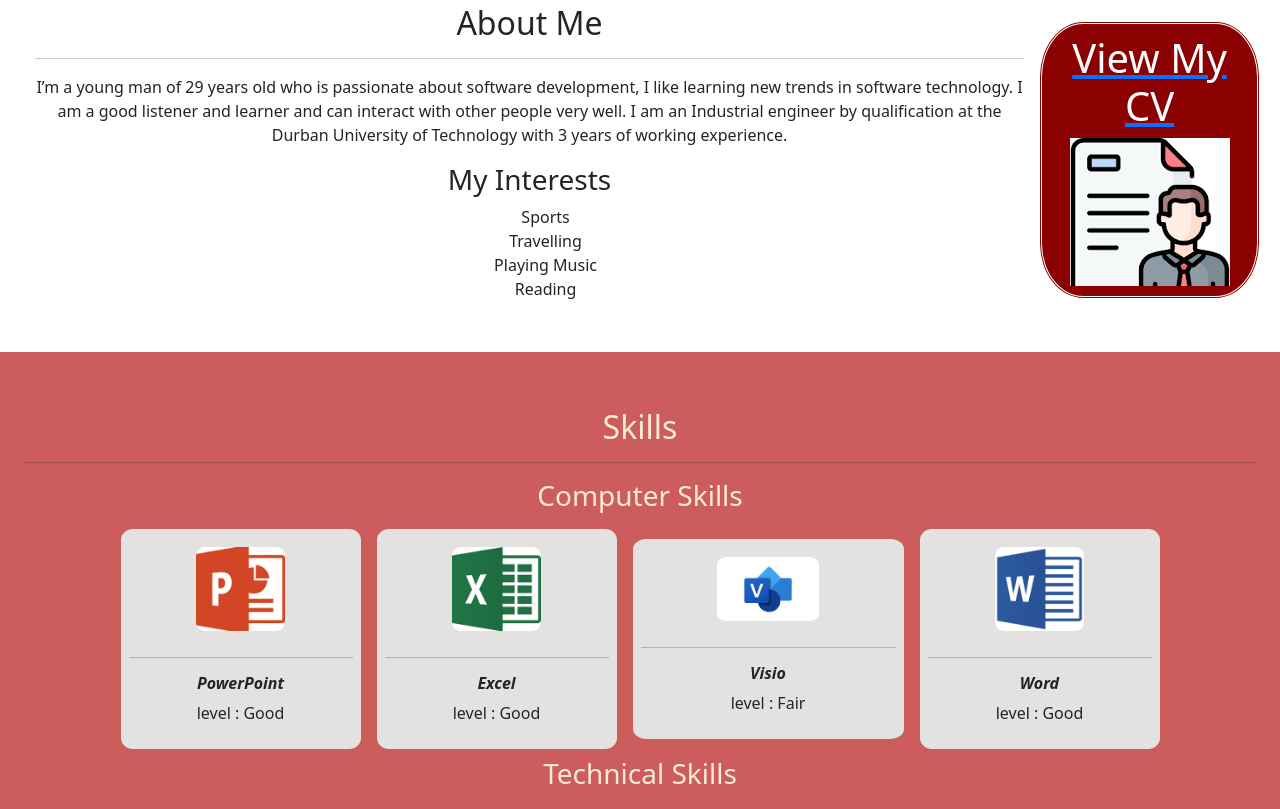
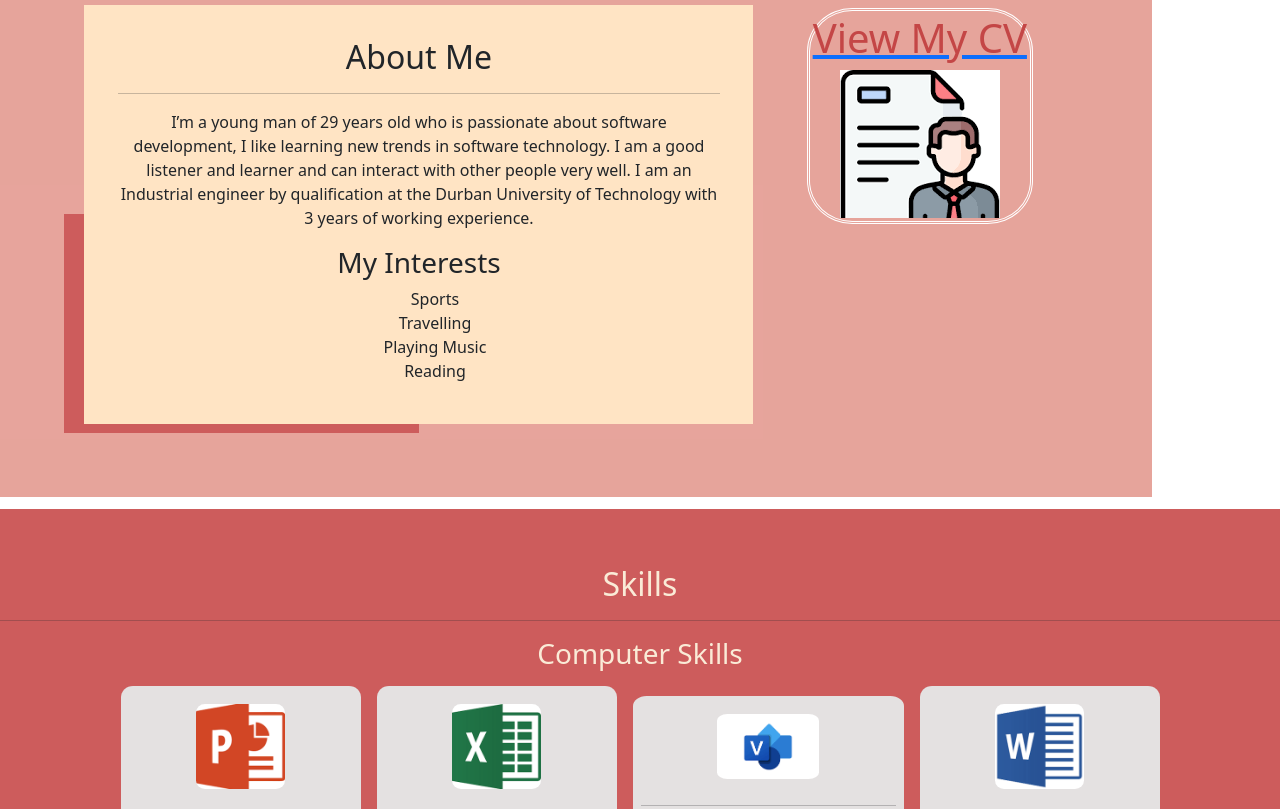
Before and after one commit to evasmile/my-profile, a website: page index.html in a window 1280 px wide. Shown: the part 832-1641 px from the top of the page. Drawn offline with nearby package versions, Linux system fonts and the light colour scheme.

Commit message:
fix about

```diff
--- a/index.html
+++ b/index.html
@@ -23,7 +23,8 @@
         </button>
         <div class="collapse navbar-collapse" id="navbarNavAltMarkup">
           <div class="navbar-nav">
-            <a class="nav-link active" aria-current="page" href="#about">About Me</a>
+            <a class="nav-link active" aria-current="page" href="#home">Home</a>
+            <a class="nav-link" href="#about">About</a>
             <a class="nav-link" href="#skills">Skills</a>
             <a class="nav-link" href="#projects">experience</a>
             <a class="nav-link" href="#contact">Contact</a>
@@ -64,8 +65,10 @@
   </div>
 
   <div id="about" class="divNoColour about">
+    <div class="backgroundBlock">
 
-    <div style="width: 100%;">
+    </div>
+    <div class="aboutBlock" >
       <h2>About Me</h2>
       <hr>
       <p>I’m a young man of 29 years old who is passionate about software development, I like learning new trends in
@@ -83,27 +86,32 @@
         <li>Reading</li>
       </ul>
     </div>
-    <a href="https://docs.google.com/document/d/1iSQkUANEm2PBBEeD81WFd6H8KJJjBYqa/edit?usp=drive_link&ouid=103263520004330466057&rtpof=true&sd=true"
+    <div class="cv">
+      <a href="https://docs.google.com/document/d/1iSQkUANEm2PBBEeD81WFd6H8KJJjBYqa/edit?usp=drive_link&ouid=103263520004330466057&rtpof=true&sd=true"
       target="_blank" rel="noopener noreferrer">
-      <div style="background-color: darkred;
+      <div style="
        border-radius: 20%;
        border-style: double;
        border-color: white;
        text-align: center;
-       padding: 10px;
-       margin: 15px;
-       height: 100%;
-       width: 100%;
+       padding: 3px;
+       margin: 3px;
+       height: fit-content;
+       width: fit-content;
 
       ">
-        <h1 style="color: white;">View My CV</h1>
+        <h1 style="color: rgb(196, 70, 70);">View My CV</h1>
 
-        <img src="./res/download (11).png" alt="cv">
+        <img class="cvImage" src="./res/download (11).png" alt="cv">
       </div>
     </a>
+    </div>
+
+
 
   </div>
   <div id="skills" class="divColour">
+
     <h2 class="textColor">Skills</h2>
     <hr>
     <h3 class="textColor">Computer Skills</h3>
--- a/style_css/style.css
+++ b/style_css/style.css
@@ -1,8 +1,12 @@
+body{
+    margin: 0;
+}
+
 .divColour {
     background-color: indianred;
     text-align: center;
     width: 100%;
-    padding: 25px;
+
     padding-top: 56px;
 
 }
@@ -23,8 +27,6 @@ hr{
 
     text-align: center;
     width: 100%;
-
-    padding: 35px;
     padding-top: 56px;
 
 }
@@ -60,7 +62,7 @@ hr{
 
 .divContactElement {
 
-    margin: 20px;
+
 }
 
 .divC {
@@ -86,7 +88,7 @@ hr{
     background-color:indianred ;
     border-top-left-radius: 50%;
     border-bottom-left-radius: 50%;
-    padding-top: 30%;
+    padding-top: 10%;
 }
 
 .portfolioTitle{
@@ -136,6 +138,51 @@ hr{
     width: 10%;
 }
 
+/*About*/
+
+#about{
+  background-color: rgba(221, 128, 116, 0.712);
+display: grid;
+grid-template-rows: 1fr 1fr  2% ;
+grid-template-columns: 2% 1fr 1fr 1fr ;
+height: fit-content;
+width: 90%;
+
+padding: 5% ;
+margin-top: 1%;
+margin-bottom: 1%;
+
+
+
+}
+
+.backgroundBlock{
+    width: 100%;
+    height: 100%;
+    background-color:indianred ;
+    grid-row: 2 / 4;
+    grid-column: 1 / 3;
+    z-index: 1;
+}
+.aboutBlock{
+    background-color: bisque;
+    grid-row: 1 / 3;
+    grid-column: 2 / 4;
+    z-index: 2;
+    padding: 5%;
+}
+
+.cv{
+    text-align: center;
+    grid-row: 1 / 3;
+    grid-column: 4 / 5;
+    margin-left: 15%;
+}
+
+.cvImage{
+    height: fit-content;
+    width: f;
+}
 .computerSkill {
     display: flex;
     justify-content: center;
@@ -143,11 +190,7 @@ hr{
 
 }
 
-.about{
-    display: flex;
-    justify-content: center;
-    align-items: center;
-}
+
 
 
 
```
